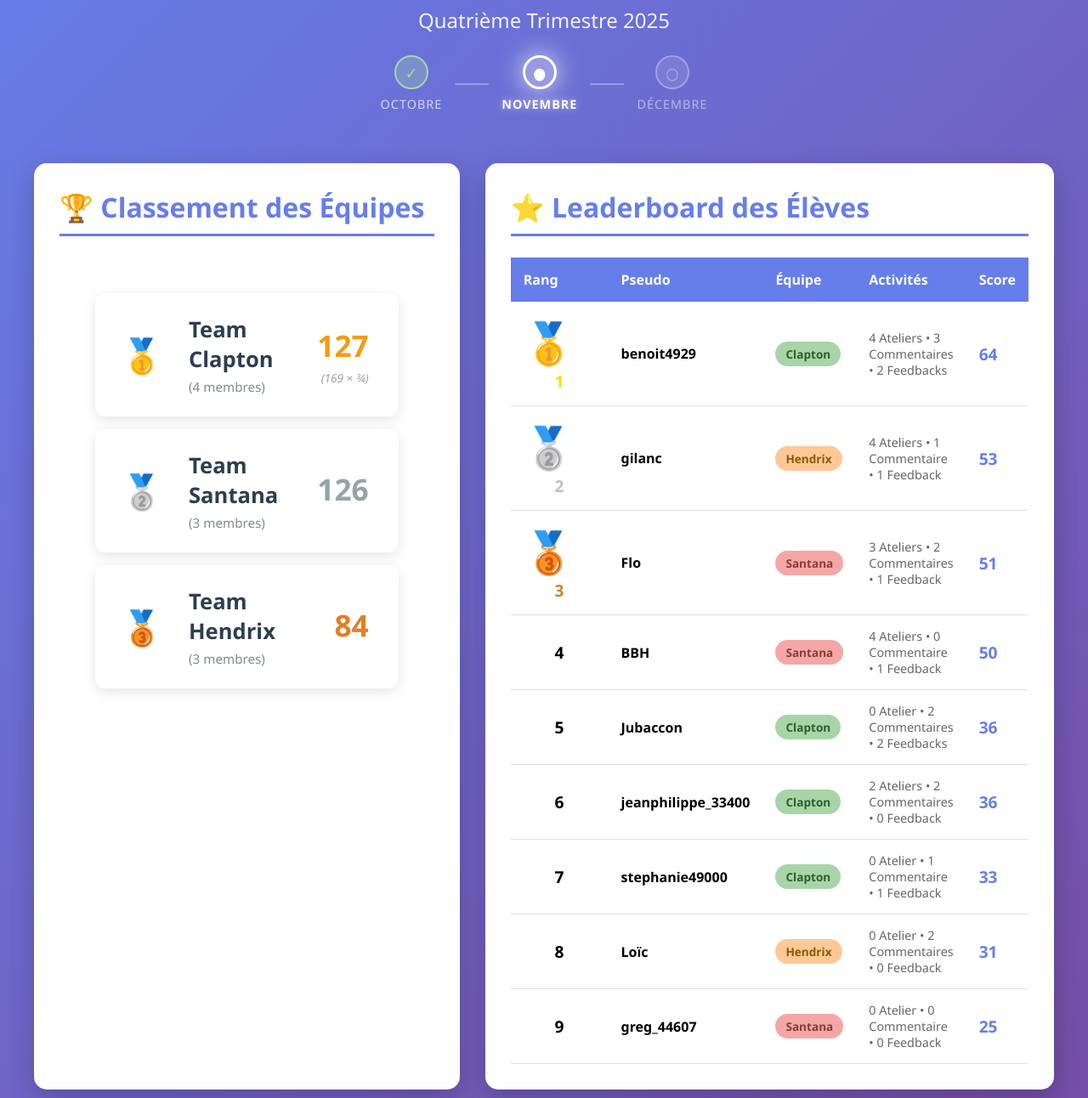
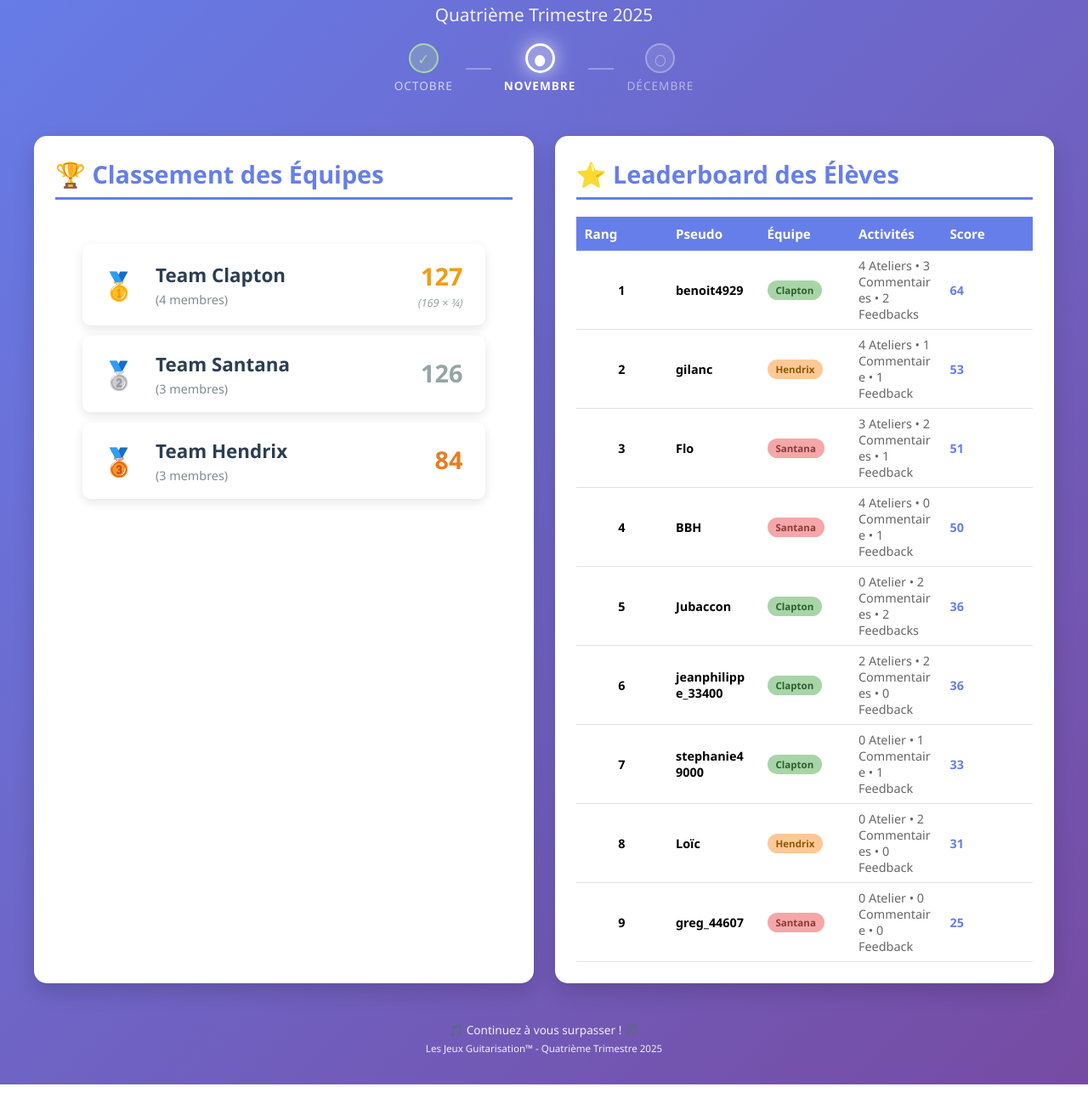
Before and after one commit to samFTN/jeux, a plain HTML site: page index.html in a window 1280 px wide. Shown: the part 108-1400 px from the top of the page at 85% size. Drawn offline with Linux system fonts and the light colour scheme.

Commit message:
Corrections

```diff
--- a/index.html
+++ b/index.html
@@ -16,6 +16,7 @@
             background: linear-gradient(135deg, #667eea 0%, #764ba2 100%);
             min-height: 100vh;
             padding: 20px;
+            font-size: 16px;
         }
 
         .container {
@@ -26,20 +27,20 @@
         header {
             text-align: center;
             color: white;
-            margin-bottom: 40px;
+            margin-bottom: 30px;
             padding: 20px;
         }
 
         header h1 {
-            font-size: 3em;
+            font-size: 2.8em;
             margin-bottom: 10px;
             text-shadow: 2px 2px 4px rgba(0,0,0,0.3);
         }
 
         header .season {
-            font-size: 1.5em;
+            font-size: 1.3em;
             opacity: 0.9;
-            margin-bottom: 25px;
+            margin-bottom: 20px;
         }
 
         .months-progress {
@@ -47,26 +48,25 @@
             justify-content: center;
             align-items: center;
             gap: 10px;
-            margin-top: 20px;
+            margin-top: 10px;
         }
 
         .month-item {
             display: flex;
             flex-direction: column;
             align-items: center;
-            gap: 8px;
+            gap: 5px;
         }
 
         .month-dot {
-            width: 40px;
-            height: 40px;
+            width: 35px;
+            height: 35px;
             border-radius: 50%;
             display: flex;
             align-items: center;
             justify-content: center;
-            font-size: 1.2em;
+            font-size: 1.1em;
             font-weight: bold;
-            transition: all 0.3s ease;
         }
 
         .month-item.completed .month-dot {
@@ -91,123 +91,104 @@
 
         .month-name {
             color: white;
-            font-size: 0.9em;
+            font-size: 0.85em;
             font-weight: 500;
             text-transform: uppercase;
             letter-spacing: 1px;
         }
 
-        .month-item.completed .month-name {
-            opacity: 0.7;
-        }
-
-        .month-item.current .month-name {
-            font-weight: bold;
-            text-shadow: 0 0 10px rgba(255, 255, 255, 0.5);
-        }
-
-        .month-item.upcoming .month-name {
-            opacity: 0.5;
-        }
+        .month-item.completed .month-name { opacity: 0.7; }
+        .month-item.current .month-name { font-weight: bold; }
+        .month-item.upcoming .month-name { opacity: 0.5; }
 
         .month-connector {
-            width: 40px;
+            width: 30px;
             height: 2px;
             background: rgba(255, 255, 255, 0.3);
             margin: 0 5px;
         }
 
         @keyframes pulse {
-            0%, 100% {
-                box-shadow: 0 0 20px rgba(255, 255, 255, 0.5);
-            }
-            50% {
-                box-shadow: 0 0 30px rgba(255, 255, 255, 0.8);
-            }
+            0%, 100% { box-shadow: 0 0 15px rgba(255,255,255,0.5); }
+            50% { box-shadow: 0 0 25px rgba(255,255,255,0.7); }
         }
 
         .content-grid {
             display: grid;
             grid-template-columns: 1fr 1fr;
-            gap: 30px;
+            gap: 25px;
         }
 
         .section {
             background: white;
             border-radius: 15px;
-            padding: 30px;
-            box-shadow: 0 10px 30px rgba(0,0,0,0.2);
+            padding: 25px;
+            box-shadow: 0 10px 25px rgba(0,0,0,0.15);
         }
 
         .section h2 {
             color: #667eea;
-            margin-bottom: 25px;
-            font-size: 2em;
+            margin-bottom: 20px;
+            font-size: 1.8em;
             border-bottom: 3px solid #667eea;
-            padding-bottom: 10px;
+            padding-bottom: 8px;
         }
 
         .podium-container {
-            background: rgba(255, 255, 255, 0.05);
-            border: 2px solid rgba(255, 255, 255, 0.1);
+            background: rgba(255,255,255,0.05);
+            border: 2px solid rgba(255,255,255,0.1);
             border-radius: 15px;
-            padding: 40px;
-            margin-top: 20px;
-            backdrop-filter: blur(10px);
+            padding: 30px;
+            margin-top: 15px;
+            backdrop-filter: blur(8px);
         }
 
         .podium-item {
             display: flex;
             align-items: center;
-            padding: 25px;
-            margin-bottom: 15px;
-            background: rgba(255, 255, 255, 0.95);
-            border-radius: 12px;
-            box-shadow: 0 4px 15px rgba(0,0,0,0.1);
+            padding: 18px;
+            margin-bottom: 12px;
+            background: rgba(255,255,255,0.95);
+            border-radius: 10px;
+            box-shadow: 0 4px 12px rgba(0,0,0,0.1);
             transition: transform 0.2s ease, box-shadow 0.2s ease;
         }
 
         .podium-item:hover {
             transform: translateX(5px);
-            box-shadow: 0 6px 20px rgba(0,0,0,0.15);
-        }
-
-        .podium-item:last-child {
-            margin-bottom: 0;
+            box-shadow: 0 6px 18px rgba(0,0,0,0.15);
         }
 
         .medal {
-            font-size: 2.5em;
-            margin-right: 25px;
-            min-width: 60px;
+            font-size: 2em;
+            margin-right: 18px;
+            min-width: 50px;
             text-align: center;
         }
 
-        .team-info {
-            flex: 1;
-        }
+        .team-info { flex: 1; }
 
         .team-name-podium {
-            font-size: 1.6em;
+            font-size: 1.4em;
             font-weight: bold;
             color: #2c3e50;
-            margin-bottom: 5px;
+            margin-bottom: 4px;
         }
 
         .team-members-podium {
-            font-size: 0.95em;
+            font-size: 0.9em;
             color: #7f8c8d;
         }
 
         .score-info {
             text-align: right;
-            margin-right: 10px;
+            margin-right: 8px;
         }
 
         .score-podium {
-            font-size: 2.2em;
+            font-size: 1.8em;
             font-weight: bold;
-            margin-bottom: 5px;
+            margin-bottom: 3px;
         }
 
         .score-podium.gold { color: #f39c12; }
@@ -215,7 +196,7 @@
         .score-podium.bronze { color: #e67e22; }
 
         .score-detail {
-            font-size: 0.85em;
+            font-size: 0.8em;
             color: #95a5a6;
             font-style: italic;
         }
@@ -223,40 +204,40 @@
         .leaderboard-table {
             width: 100%;
             border-collapse: collapse;
-            margin-top: 20px;
+            margin-top: 15px;
+            table-layout: fixed;
+            word-wrap: break-word;
         }
 
         .leaderboard-table th {
             background: #667eea;
             color: white;
-            padding: 15px;
+            padding: 10px;
             text-align: left;
             font-weight: 600;
+            font-size: 0.95em;
         }
 
         .leaderboard-table td {
-            padding: 15px;
+            padding: 8px 10px;
             border-bottom: 1px solid #e0e0e0;
+            font-size: 0.9em;
         }
 
         .leaderboard-table tr:hover { background: #f5f5f5; }
 
         .rank {
             font-weight: bold;
-            font-size: 1.2em;
-            width: 50px;
+            font-size: 1em;
+            width: 30px;
             text-align: center;
         }
 
-        .rank-1 { color: #FFD700; }
-        .rank-2 { color: #C0C0C0; }
-        .rank-3 { color: #CD7F32; }
-
         .badge {
             display: inline-block;
-            padding: 5px 12px;
-            border-radius: 20px;
-            font-size: 0.85em;
+            padding: 4px 10px;
+            border-radius: 15px;
+            font-size: 0.8em;
             font-weight: 600;
             color: white;
         }
@@ -265,40 +246,39 @@
         .badge-santana { background: #f5a7a7; color: #8b3a3a; }
         .badge-hendrix { background: #ffc896; color: #8b5a00; }
 
-        .score-cell {
-            font-weight: bold;
-            font-size: 1.2em;
-            color: #667eea;
-        }
-
-        .activities {
-            font-size: 0.9em;
-            color: #666;
-        }
+        .score-cell { font-weight: bold; color: #667eea; }
+        .activities { font-size: 0.85em; color: #666; }
 
         footer {
             text-align: center;
             color: white;
-            margin-top: 40px;
-            padding: 20px;
+            margin-top: 30px;
+            padding: 15px;
             opacity: 0.9;
+            font-size: 0.85em;
         }
 
+        /* Responsive */
         @media (max-width: 1024px) {
-            .content-grid {
-                grid-template-columns: 1fr;
-            }
+            .content-grid { grid-template-columns: 1fr; }
         }
 
         @media (max-width: 768px) {
+            body { font-size: 14px; }
             header h1 { font-size: 2em; }
-            .section { padding: 20px; }
-            .leaderboard-table { font-size: 0.9em; }
-            .leaderboard-table th, .leaderboard-table td { padding: 10px 5px; }
-            .months-progress { gap: 5px; }
-            .month-name { font-size: 0.75em; }
-            .month-dot { width: 35px; height: 35px; font-size: 1em; }
-            .month-connector { width: 20px; }
+            header .season { font-size: 1.1em; }
+            .section { padding: 15px; }
+            .leaderboard-table th, .leaderboard-table td { font-size: 0.75em; padding: 6px 5px; }
+            .month-dot { width: 30px; height: 30px; font-size: 0.9em; }
+            .month-connector { width: 15px; }
+        }
+
+        @media (max-width: 480px) {
+            body { font-size: 13px; padding: 10px; }
+            .month-dot { width: 25px; height: 25px; font-size: 0.8em; }
+            .section { padding: 12px; }
+            .leaderboard-table th, .leaderboard-table td { font-size: 0.7em; padding: 5px 3px; }
+            .content-grid { gap: 15px; }
         }
     </style>
 </head>
@@ -378,69 +358,15 @@
                         </tr>
                     </thead>
                     <tbody>
-                        <tr>
-                            <td class="rank rank-1"><span class="medal">🥇</span>1</td>
-                            <td><strong>benoit4929</strong></td>
-                            <td><span class="badge badge-clapton">Clapton</span></td>
-                            <td class="activities">4 Ateliers • 3 Commentaires • 2 Feedbacks</td>
-                            <td class="score-cell">64</td>
-                        </tr>
-                        <tr>
-                            <td class="rank rank-2"><span class="medal">🥈</span>2</td>
-                            <td><strong>gilanc</strong></td>
-                            <td><span class="badge badge-hendrix">Hendrix</span></td>
-                            <td class="activities">4 Ateliers • 1 Commentaire • 1 Feedback</td>
-                            <td class="score-cell">53</td>
-                        </tr>
-                        <tr>
-                            <td class="rank rank-3"><span class="medal">🥉</span>3</td>
-                            <td><strong>Flo</strong></td>
-                            <td><span class="badge badge-santana">Santana</span></td>
-                            <td class="activities">3 Ateliers • 2 Commentaires • 1 Feedback</td>
-                            <td class="score-cell">51</td>
-                        </tr>
-                        <tr>
-                            <td class="rank">4</td>
-                            <td><strong>BBH</strong></td>
-                            <td><span class="badge badge-santana">Santana</span></td>
-                            <td class="activities">4 Ateliers • 0 Commentaire • 1 Feedback</td>
-                            <td class="score-cell">50</td>
-                        </tr>
-                        <tr>
-                            <td class="rank">5</td>
-                            <td><strong>Jubaccon</strong></td>
-                            <td><span class="badge badge-clapton">Clapton</span></td>
-                            <td class="activities">0 Atelier • 2 Commentaires • 2 Feedbacks</td>
-                            <td class="score-cell">36</td>
-                        </tr>
-                        <tr>
-                            <td class="rank">6</td>
-                            <td><strong>jeanphilippe_33400</strong></td>
-                            <td><span class="badge badge-clapton">Clapton</span></td>
-                            <td class="activities">2 Ateliers • 2 Commentaires • 0 Feedback</td>
-                            <td class="score-cell">36</td>
-                        </tr>
-                        <tr>
-                            <td class="rank">7</td>
-                            <td><strong>stephanie49000</strong></td>
-                            <td><span class="badge badge-clapton">Clapton</span></td>
-                            <td class="activities">0 Atelier • 1 Commentaire • 1 Feedback</td>
-                            <td class="score-cell">33</td>
-                        </tr>
-                        <tr>
-                            <td class="rank">8</td>
-                            <td><strong>Loïc</strong></td>
-                            <td><span class="badge badge-hendrix">Hendrix</span></td>
-                            <td class="activities">0 Atelier • 2 Commentaires • 0 Feedback</td>
-                            <td class="score-cell">31</td>
-                        </tr>
-                        <tr>
-                            <td class="rank">9</td>
-                            <td><strong>greg_44607</strong></td>
-                            <td><span class="badge badge-santana">Santana</span></td>
-                            <td class="activities">0 Atelier • 0 Commentaire • 0 Feedback</td>
-                            <td class="score-cell">25</td>
-                        </tr>
+                        <tr><td class="rank">1</td><td><strong>benoit4929</strong></td><td><span class="badge badge-clapton">Clapton</span></td><td class="activities">4 Ateliers • 3 Commentaires • 2 Feedbacks</td><td class="score-cell">64</td></tr>
+                        <tr><td class="rank">2</td><td><strong>gilanc</strong></td><td><span class="badge badge-hendrix">Hendrix</span></td><td class="activities">4 Ateliers • 1 Commentaire • 1 Feedback</td><td class="score-cell">53</td></tr>
+                        <tr><td class="rank">3</td><td><strong>Flo</strong></td><td><span class="badge badge-santana">Santana</span></td><td class="activities">3 Ateliers • 2 Commentaires • 1 Feedback</td><td class="score-cell">51</td></tr>
+                        <tr><td class="rank">4</td><td><strong>BBH</strong></td><td><span class="badge badge-santana">Santana</span></td><td class="activities">4 Ateliers • 0 Commentaire • 1 Feedback</td><td class="score-cell">50</td></tr>
+                        <tr><td class="rank">5</td><td><strong>Jubaccon</strong></td><td><span class="badge badge-clapton">Clapton</span></td><td class="activities">0 Atelier • 2 Commentaires • 2 Feedbacks</td><td class="score-cell">36</td></tr>
+                        <tr><td class="rank">6</td><td><strong>jeanphilippe_33400</strong></td><td><span class="badge badge-clapton">Clapton</span></td><td class="activities">2 Ateliers • 2 Commentaires • 0 Feedback</td><td class="score-cell">36</td></tr>
+                        <tr><td class="rank">7</td><td><strong>stephanie49000</strong></td><td><span class="badge badge-clapton">Clapton</span></td><td class="activities">0 Atelier • 1 Commentaire • 1 Feedback</td><td class="score-cell">33</td></tr>
+                        <tr><td class="rank">8</td><td><strong>Loïc</strong></td><td><span class="badge badge-hendrix">Hendrix</span></td><td class="activities">0 Atelier • 2 Commentaires • 0 Feedback</td><td class="score-cell">31</td></tr>
+                        <tr><td class="rank">9</td><td><strong>greg_44607</strong></td><td><span class="badge badge-santana">Santana</span></td><td class="activities">0 Atelier • 0 Commentaire • 0 Feedback</td><td class="score-cell">25</td></tr>
                     </tbody>
                 </table>
             </div>
@@ -448,7 +374,7 @@
 
         <footer>
             <p>🎵 Continuez à vous surpasser ! 🎵</p>
-            <p style="margin-top: 10px; font-size: 0.9em;">Les Jeux Guitarisation™ - Quatrième Trimestre 2025</p>
+            <p style="margin-top: 5px; font-size: 0.85em;">Les Jeux Guitarisation™ - Quatrième Trimestre 2025</p>
         </footer>
     </div>
 </body>
```
